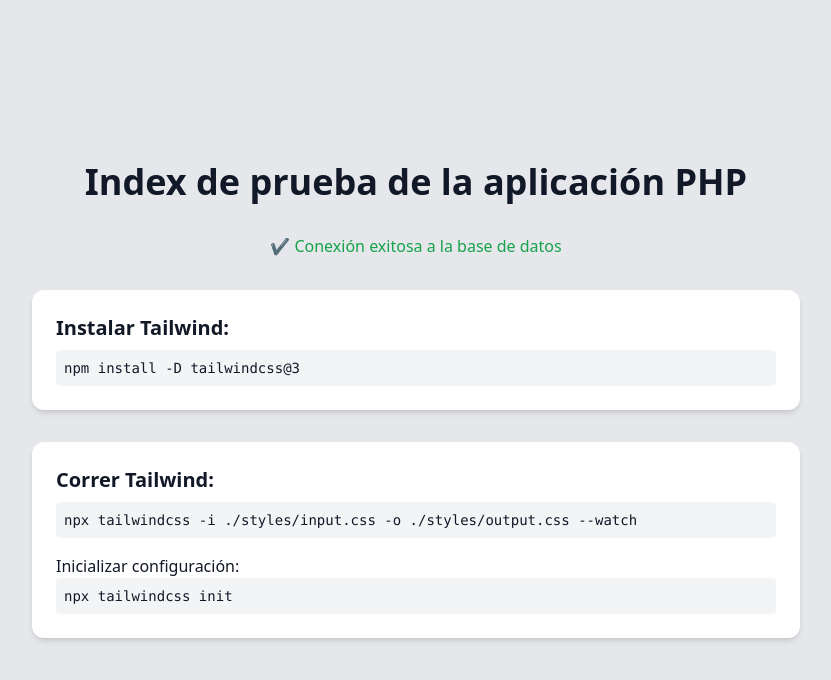
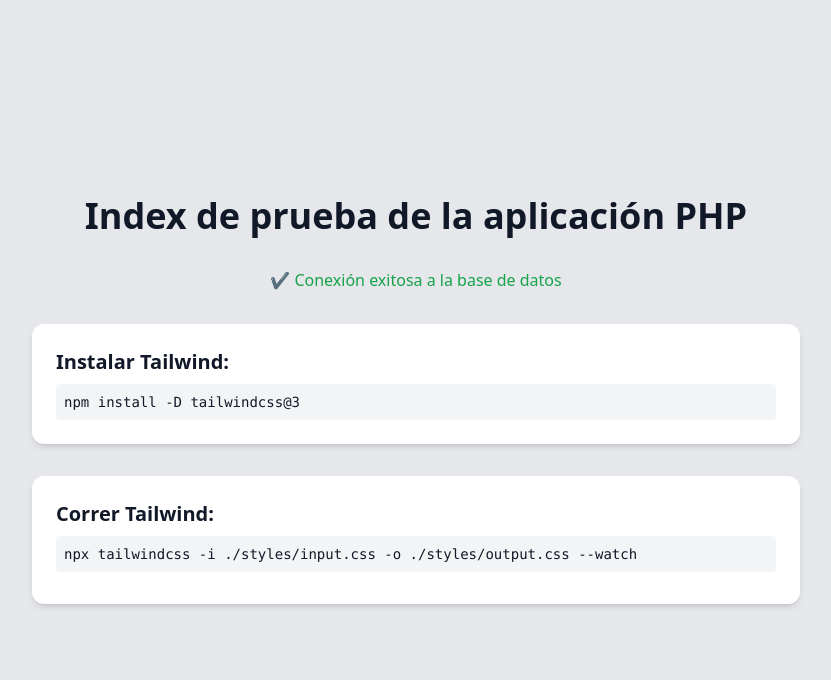
Before and after one commit to Dante6228/psychometric-app, a PHP site: page / in a window 1280 px wide. Shown: the top 680 px of the page, without its empty margins (224-1055 px from the left). Run offline with PHP 8.4, Linux system fonts and the light colour scheme; style sheets or scripts are compiled from the project's sources.

Commit message:
Cambios al index

```diff
--- a/index.php
+++ b/index.php
@@ -32,8 +32,6 @@
         <section class="bg-white p-6 rounded-xl shadow-md w-full">
             <h2 class="font-semibold text-xl mb-2">Correr Tailwind:</h2>
             <code class="bg-gray-100 p-2 block rounded text-sm mb-2">npx tailwindcss -i ./styles/input.css -o ./styles/output.css --watch</code>
-            <h3 class="mt-4 font-medium">Inicializar configuración:</h3>
-            <code class="bg-gray-100 p-2 block rounded text-sm">npx tailwindcss init</code>
         </section>
     </main>
 
```
